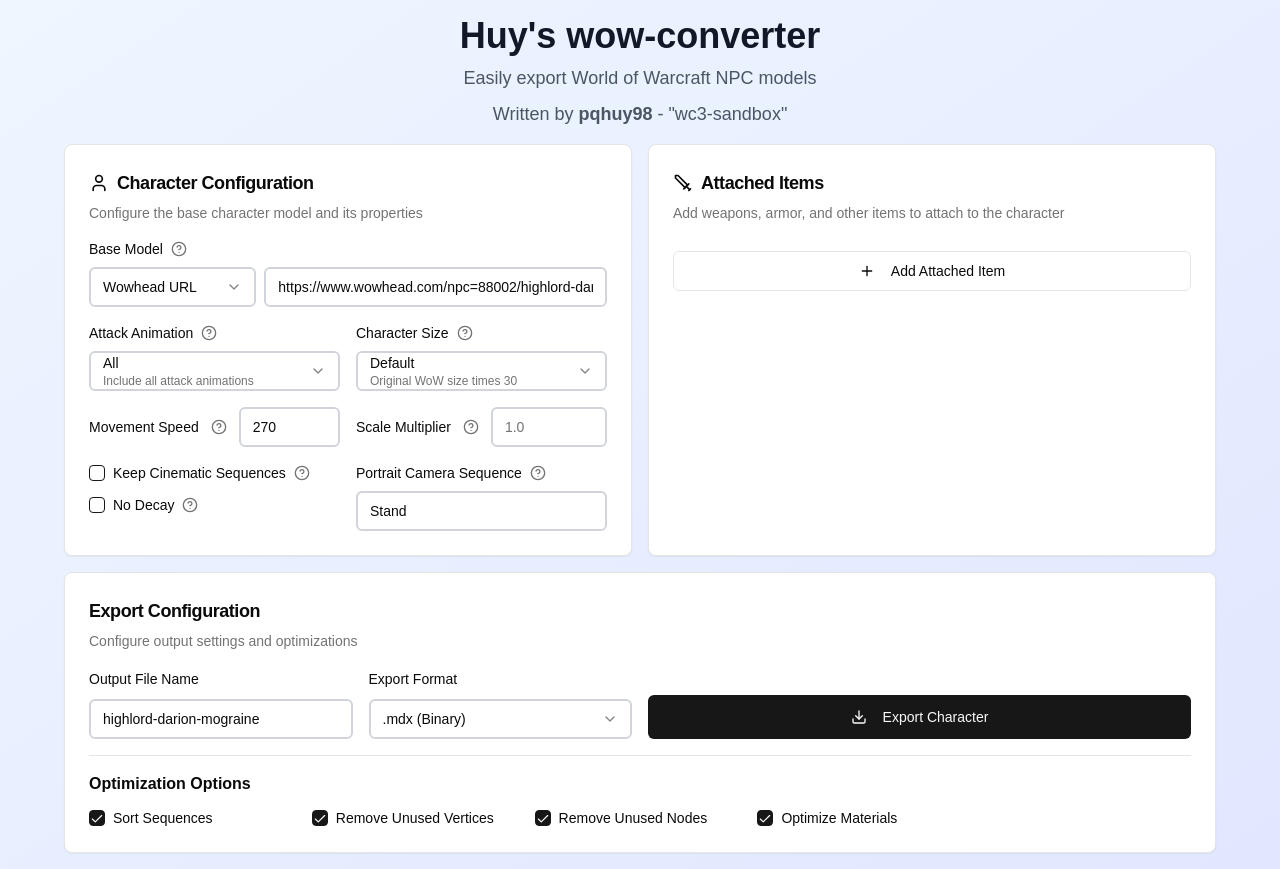
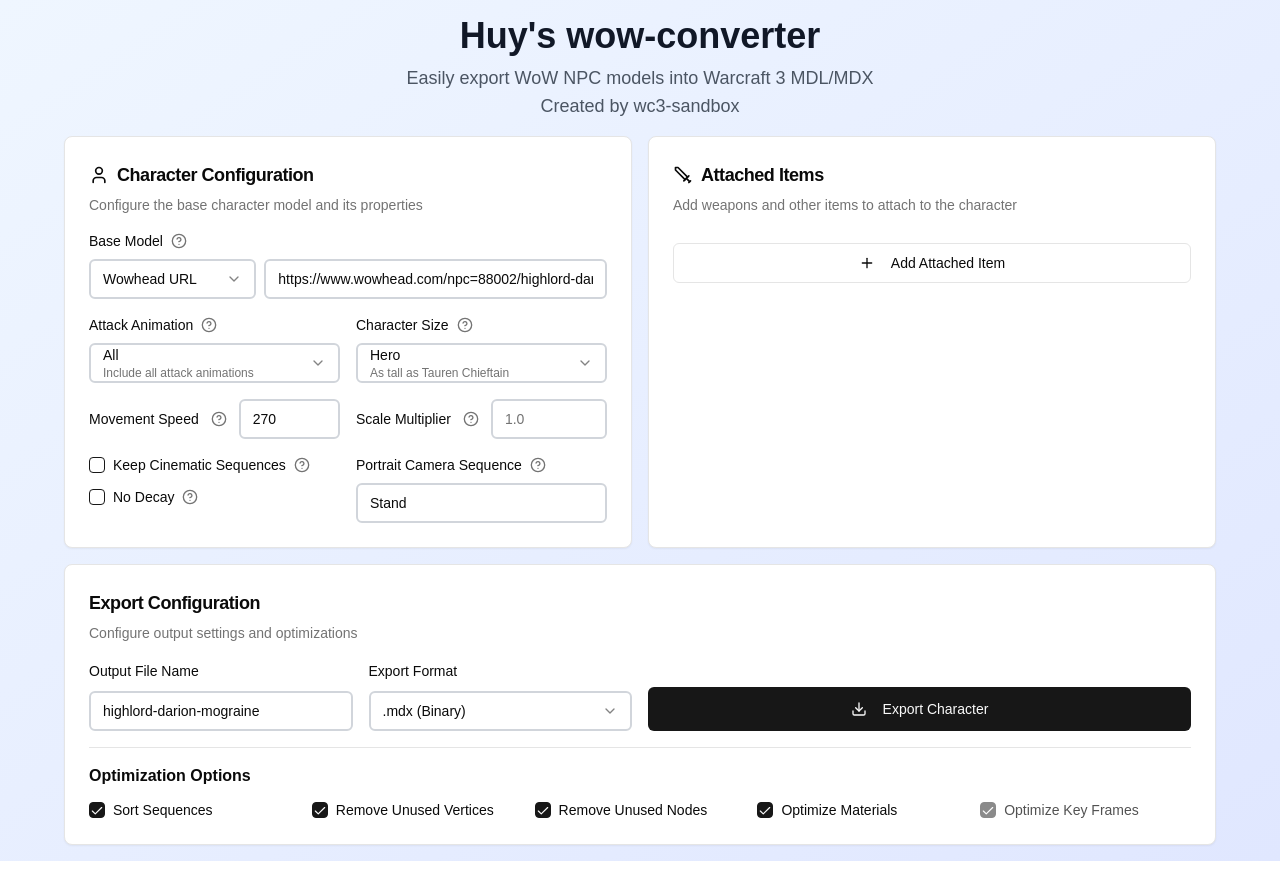
Before and after one commit to pqhuy98/wow-converter, a Next.js app in the folder webui/: page / in a window 1280 px wide. Built offline with nearby package versions, Linux system fonts and the light colour scheme.

Commit message:
update UI descriptions

```diff
--- a/webui/app/page.tsx
+++ b/webui/app/page.tsx
@@ -59,13 +59,13 @@ const tooltips = {
   attackAnimation: "Determines which attack animations the character will use.",
   characterSize: "How tall the character is in the game.",
   movementSpeed: "Base movement speed of the unit type",
-  scaleMultiplier: "Additional scale multiplier (1.0 = normal size, optional)",
+  scaleMultiplier: "Additional scale multiplier (1.0 = no change, optional)",
   keepCinematic: "Preserve cinematic animation sequences in the exported model. Warning: WoW models have many cinematic sequences, this significantly increases file size.",
   noDecay: "Do not automatically add Decay animations",
   portraitCamera: "Name of the sequence to use for positioning the character portrait camera. E.g. if later you use Stand Ready as default stand animation, the portrait camera needs to be placed lower since the model will usually hunch a bit.",
   itemReference: "The item to attach - can be a Wowhead URL, local file inside wow.export folder, or Display ID.",
   attachmentPoint: "Where on the character model this item will be attached",
-  itemScale: "Scale multiplier for this specific item (1.0 = normal size)",
+  itemScale: "Additional scale multiplier for this specific item (1.0 = no change). Firstly the item will be scaled to match the character, then this multiplier will be applied.",
 }
 
 enum WoWAttachmentID {
@@ -341,6 +341,7 @@ const portraitSuggestions = ["Stand", "Stand Ready"]
 export default function WoWNPCExporter() {
   const [character, setCharacter] = useState<Character>({
     base: { type: "wowhead", value: "https://www.wowhead.com/npc=88002/highlord-darion-mograine" },
+    size: "hero",
     inGameMovespeed: 270,
     attachItems: {},
     portraitCameraSequenceName: "Stand",
@@ -459,8 +460,8 @@ export default function WoWNPCExporter() {
       <div className="max-w-6xl mx-auto space-y-4">
         <div className="text-center space-y-2">
           <h1 className="text-4xl font-bold text-gray-900">Huy's wow-converter</h1>
-          <p className="text-lg text-gray-600">Easily export World of Warcraft NPC models</p>
-          <p className="text-lg text-gray-600">Written by <b>pqhuy98</b> - <a href="https://github.com/pqhuy98" target="_blank" rel="noopener noreferrer">"wc3-sandbox"</a></p>
+          <p className="text-lg text-gray-600">Easily export WoW NPC models into Warcraft 3 MDL/MDX</p>
+          <span className="text-lg text-gray-600">Created by <a href="https://github.com/pqhuy98" target="_blank" rel="noopener noreferrer">wc3-sandbox</a></span>
         </div>
 
         <div className="grid grid-cols-1 lg:grid-cols-2 gap-4">
@@ -716,7 +717,7 @@ export default function WoWNPCExporter() {
                 <Sword className="h-5 w-5" />
                 Attached Items
               </CardTitle>
-              <CardDescription>Add weapons, armor, and other items to attach to the character</CardDescription>
+              <CardDescription>Add weapons and other items to attach to the character</CardDescription>
             </CardHeader>
             <CardContent className="space-y-3">
               <div className="space-y-3">
@@ -935,6 +936,17 @@ export default function WoWNPCExporter() {
                     Optimize Materials
                   </Label>
                 </div>
+
+                <div className="flex items-center space-x-2">
+                  <Checkbox
+                    id="optimizeKeyFrames"
+                    disabled
+                    checked={true}
+                  />
+                  <Label htmlFor="optimizeKeyFrames">
+                    Optimize Key Frames
+                  </Label>
+                </div>
               </div>
             </div>
           </CardContent>
```
